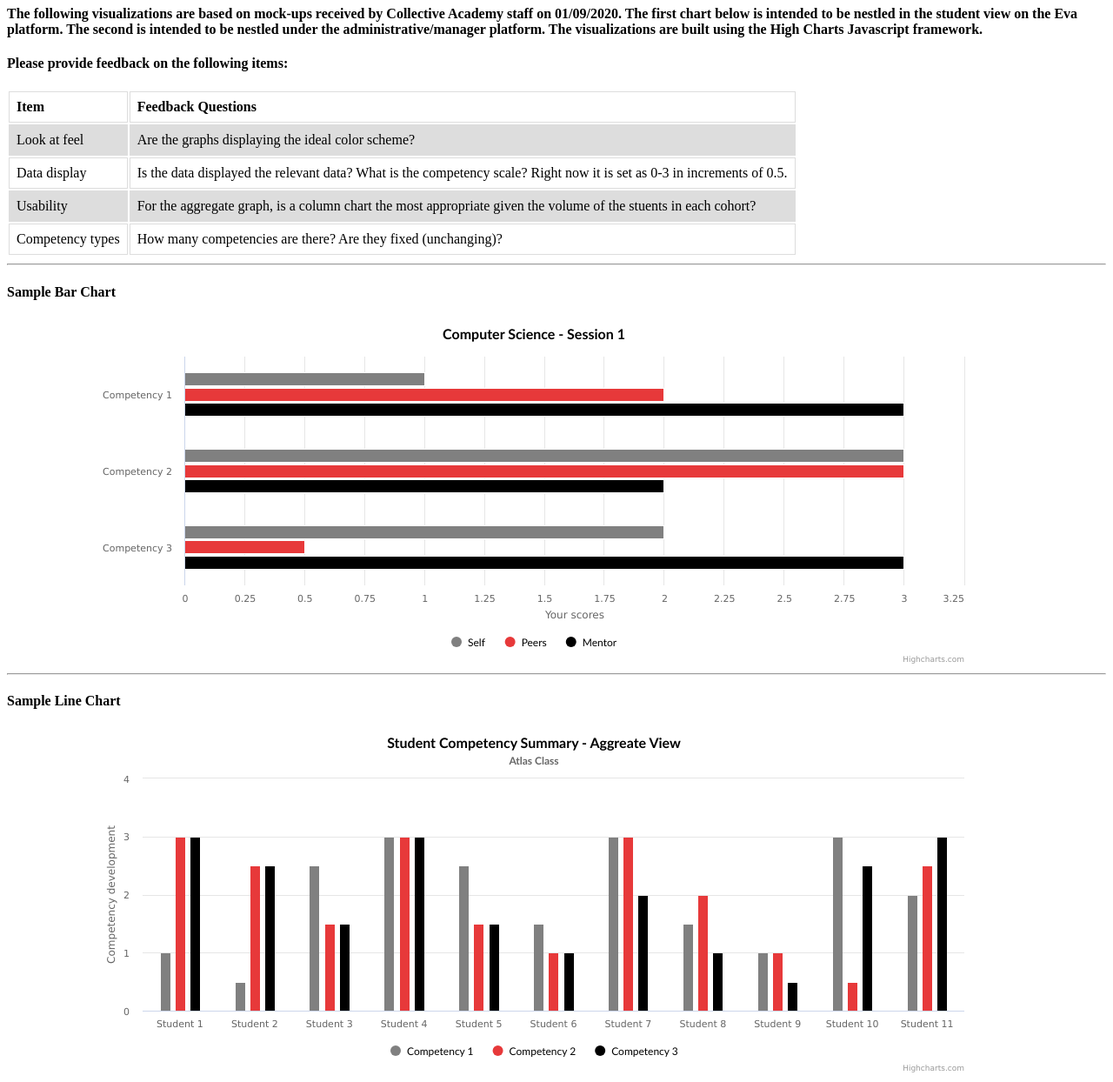
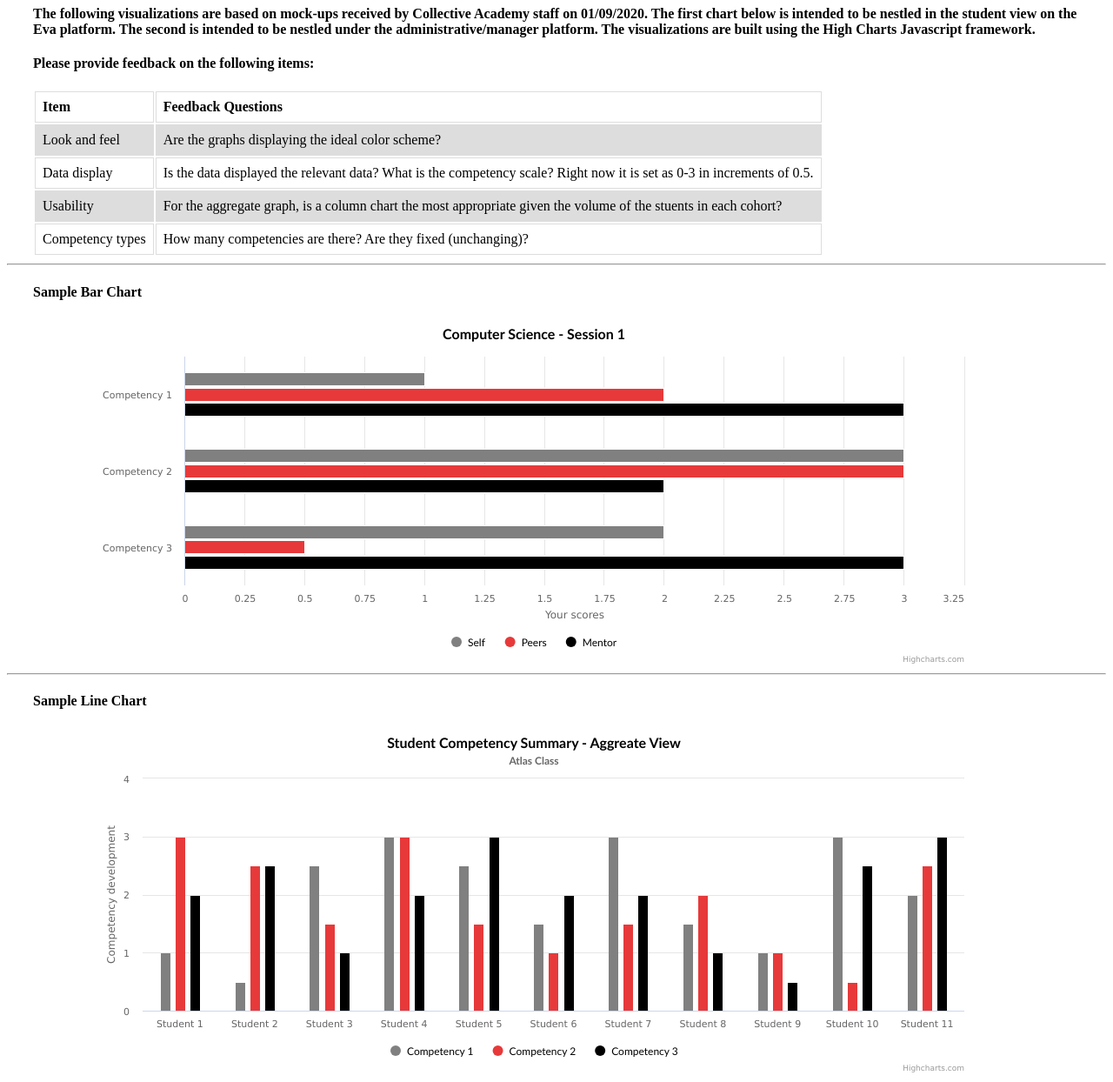
Before and after one commit to NanceCA/visualizations, a plain HTML site: page index.html in a window 1280 px wide. Shown: the part 73-1317 px from the top of the page at 87% size. Drawn offline with nearby package versions, Linux system fonts and the light colour scheme.

Commit message:
changing padding

```diff
--- a/index.html
+++ b/index.html
@@ -12,8 +12,14 @@
 </head>
 
 <body>
+    <style>
+        h1,
+        h4,
+        table {
+            padding-left: 30px;
+            padding-right: 30px;
+        }
 
-    <style>
         td,
         th {
             border: 1px solid #dddddd;
@@ -38,7 +44,7 @@
             <th>Feedback Questions</th>
         </tr>
         <tr>
-            <td>Look at feel</td>
+            <td>Look and feel</td>
             <td>Are the graphs displaying the ideal color scheme?</td>
         </tr>
         <tr>
@@ -214,11 +220,11 @@
 
                 }, {
                     name: 'Competency 2',
-                    data: [3, 2.5, 1.5, 3, 1.5, 1, 3, 2, 1, 0.5, 2.5]
+                    data: [3, 2.5, 1.5, 3, 1.5, 1, 1.5, 2, 1, 0.5, 2.5]
 
                 }, {
                     name: 'Competency 3',
-                    data: [3, 2.5, 1.5, 3, 1.5, 1, 2, 1, 0.5, 2.5, 3]
+                    data: [2, 2.5, 1, 2, 3, 2, 2, 1, 0.5, 2.5, 3]
 
                 }]
             })
```
